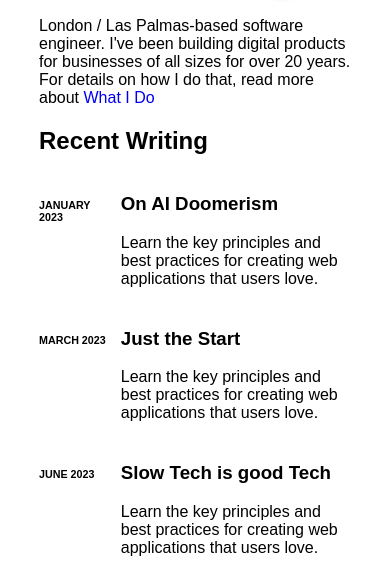
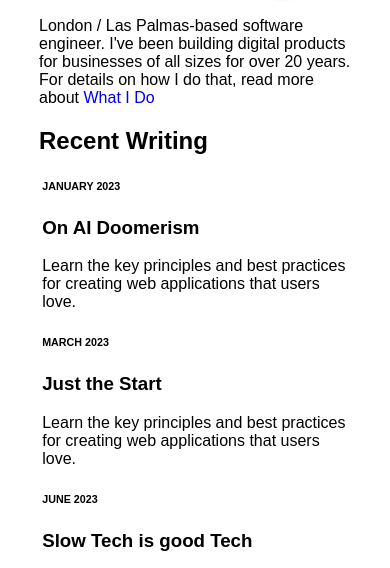
Before and after one commit to greatmoses01/htmlIntro, a plain HTML site: page portfolio2.html in a window 390 px wide. Shown: the part 264-832 px from the top of the page. Drawn offline with Linux system fonts and the light colour scheme.

Commit message:
modified media query styles

```diff
--- a/portfolio2.css
+++ b/portfolio2.css
@@ -71,3 +71,12 @@ footer div ul{
     /* justify-content: space-between; */
     gap: 10px;
 }
+
+@media (min-width:320px) and (max-width:599px){
+
+    .grid-container {
+    display: block;
+    margin-left: .2em;
+
+}
+}
```
Also changed, not shown: portfolio.css (+23 -1 lines).
